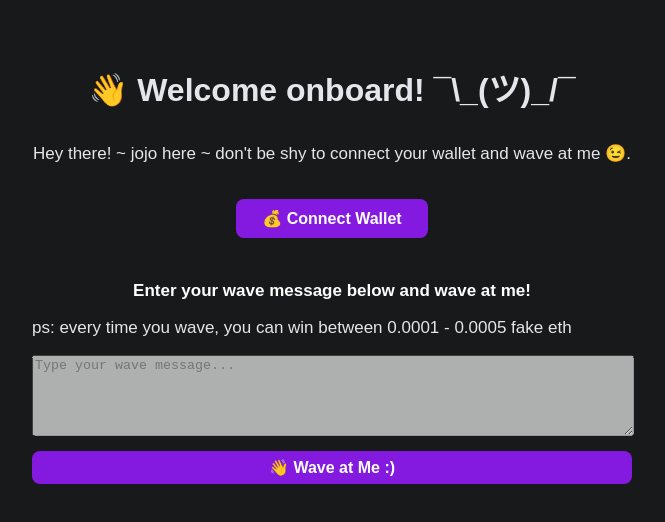
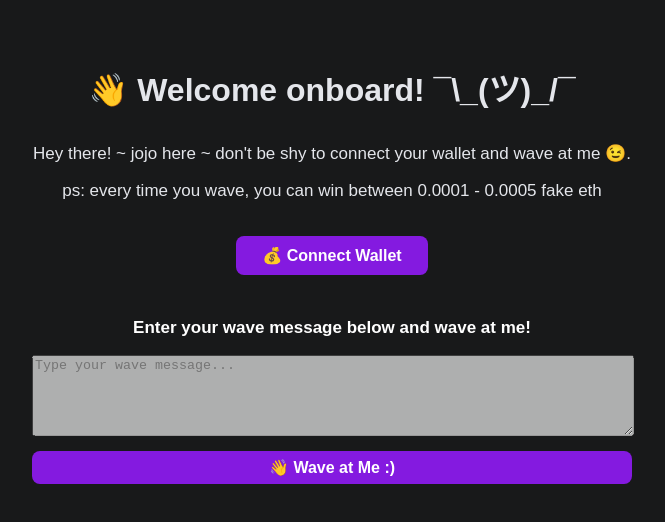
Before and after one commit to joeymach/wave-app-react, a React (Create React App) app: page / in a window 1280 px wide. Shown: the top 522 px of the page, without its empty margins (308-973 px from the left). Built offline with nearby package versions, Linux system fonts and the light colour scheme.

Commit message:
updated bio

```diff
--- a/src/App.js
+++ b/src/App.js
@@ -171,6 +171,7 @@ const App = () => {
 				<div className="header">👋 Welcome onboard! ¯\_(ツ)_/¯</div>
 				<div className="bio">
 					<p>Hey there! ~ jojo here ~ don't be shy to connect your wallet and wave at me 😉.</p>
+					<p>ps: every time you wave, you can win between 0.0001 - 0.0005 fake eth</p>
 				</div>
 				{!currentAccount && (
 					<button className="waveButton" onClick={connectWallet}>
@@ -179,7 +180,6 @@ const App = () => {
 				)}
 				<form onSubmit={wave}>
 					<p className="waveLabel">Enter your wave message below and wave at me!</p>
-					<p>ps: every time you wave, you can win between 0.0001 - 0.0005 fake eth</p>
 					<textarea
 						rows="5"
 						className="waveTextbox"
```
